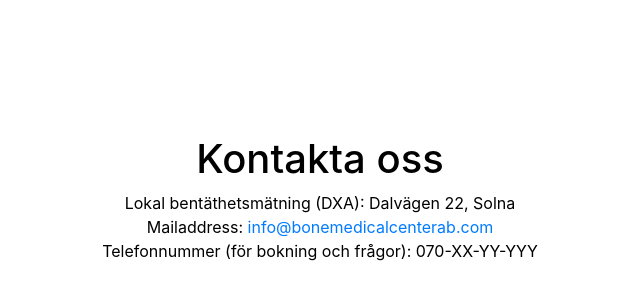
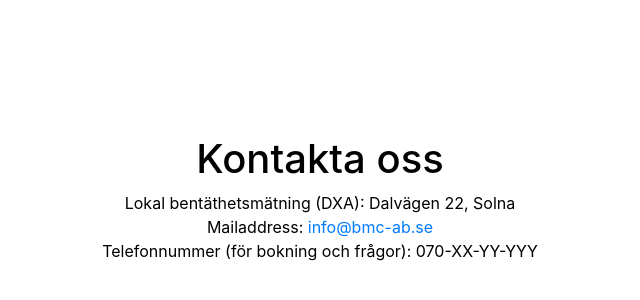
Before and after one commit to bmc-ab/bmc-ab, a plain HTML site: page index.html in a window 1280 px wide. Shown: the part 5408-5708 px from the top of the page, without its empty margins (320-960 px from the left). Drawn offline with nearby package versions, Linux system fonts and the light colour scheme.

Commit message:
updated email

```diff
--- a/index.html
+++ b/index.html
@@ -227,7 +227,7 @@
                         <h1 class="text-center">Kontakta oss</h1>
                         <p>
                             Lokal bentäthetsmätning (DXA): Dalvägen 22, Solna <br>
-                            Mailaddress: <a href="#">info@bonemedicalcenterab.com</a> <br>
+                            Mailaddress: <a href="#">info@bmc-ab.se</a> <br>
                             Telefonnummer (för bokning och frågor): 070-XX-YY-YYY
                         </p>
                         <br>
```
